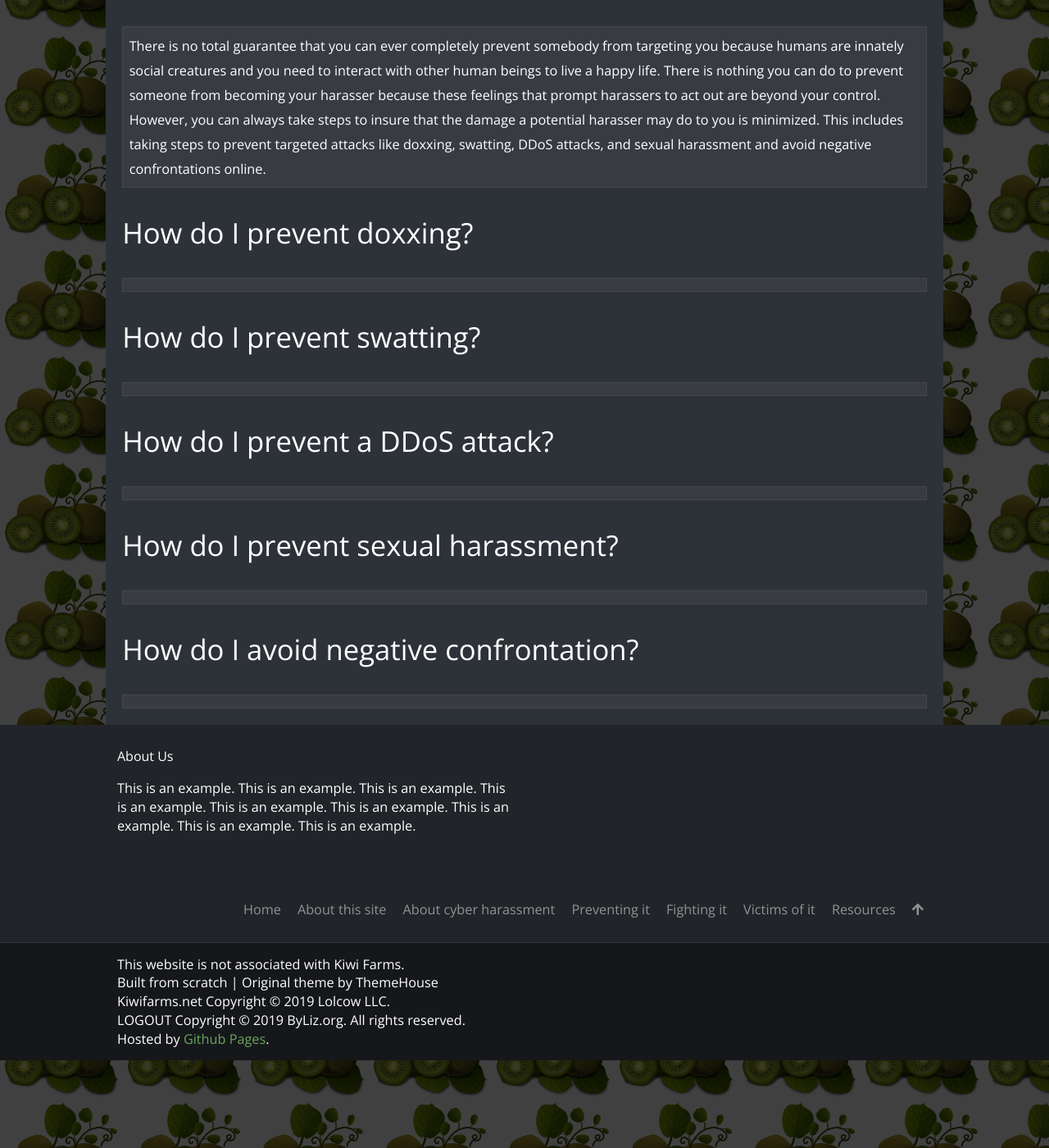
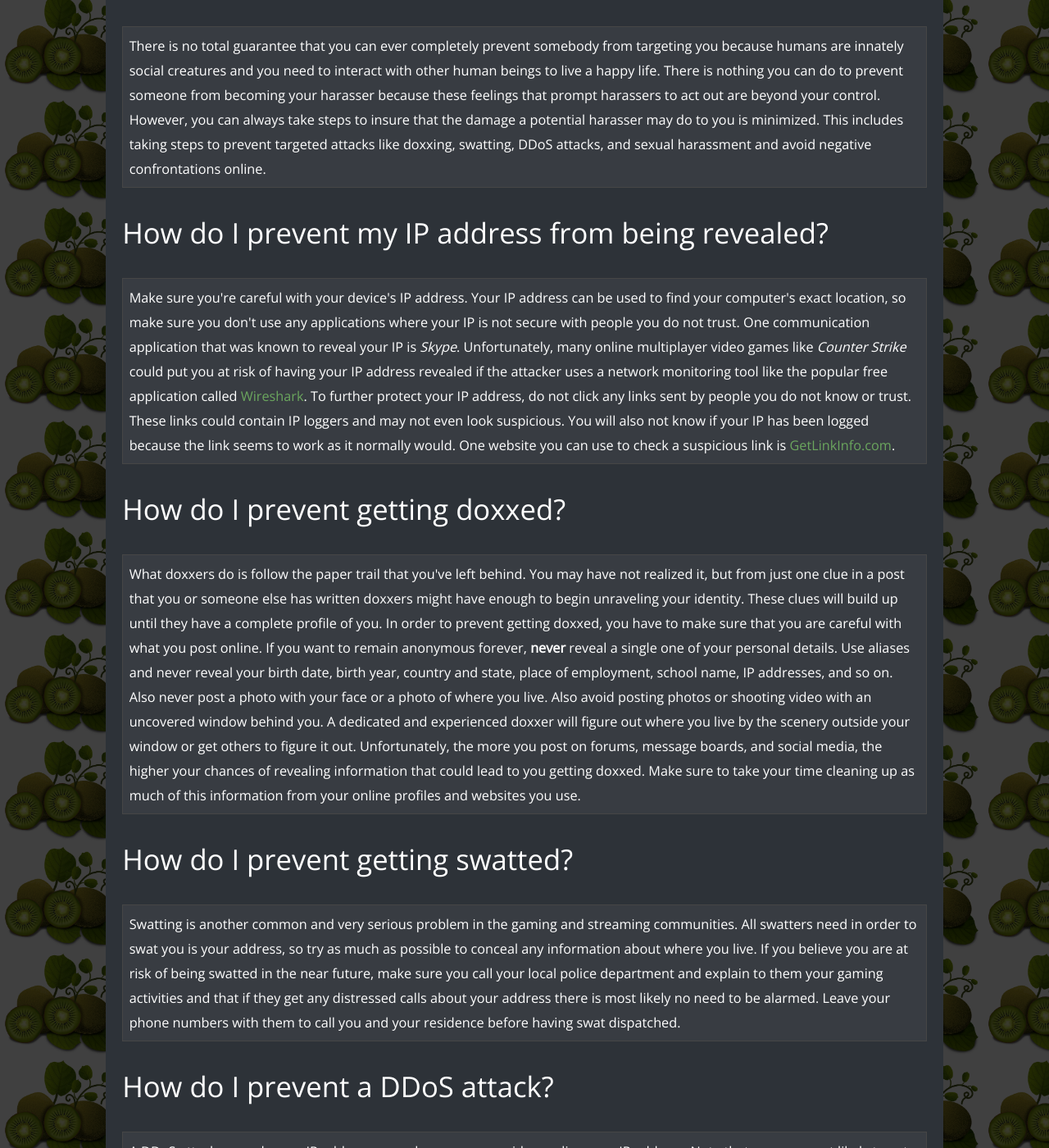
Before and after one commit to byliz/help, a Jekyll site: the page built from prevention/index.html, in a window 1280 px wide and 1400 px high, scrolled down 302 px. Shown: the whole window at 82% size. Built offline with Jekyll 4.4.1, drawn with Linux system fonts in a browser that asks for light colours; nearby versions of some CDN libraries; some web fonts are replaced; some of the changed text lies outside the part shown.

Commit message:
Add files via upload

```diff
--- a/prevention/index.html
+++ b/prevention/index.html
@@ -9,21 +9,25 @@ title: Preventing Cyber Harassment |
 
 <p>There is no total guarantee that you can ever completely prevent somebody from targeting you because humans are innately social creatures and you need to interact with other human beings to live a happy life. There is nothing you can do to prevent someone from becoming your harasser because these feelings that prompt harassers to act out are beyond your control. However, you can always take steps to insure that the damage a potential harasser may do to you is minimized. This includes taking steps to prevent targeted attacks like doxxing, swatting, DDoS attacks, and sexual harassment and avoid negative confrontations online.</p>
 
-<h2>How do I prevent doxxing?</h2>
+<h2>How do I prevent my IP address from being revealed?</h2>
 
-<p></p>
+<p>Make sure you're careful with your device's IP address. Your IP address can be used to find your computer's exact location, so make sure you don't use any applications where your IP is not secure with people you do not trust. One communication application that was known to reveal your IP is <em>Skype</em>. Unfortunately, many online multiplayer video games like <em>Counter Strike</em> could put you at risk of having your IP address revealed if the attacker uses a network monitoring tool like the popular free application called <a href="https://www.wireshark.org/" target="_blank">Wireshark</a>. To further protect your IP address, do not click any links sent by people you do not know or trust. These links could contain IP loggers and may not even look suspicious. You will also not know if your IP has been logged because the link seems to work as it normally would. One website you can use to check a suspicious link is <a href="http://getlinkinfo.com/" target="_blank">GetLinkInfo.com</a>.</p>
 
-<h2>How do I prevent swatting?</h2>
+<h2>How do I prevent getting doxxed?</h2>
 
-<p></p>
+<p>What doxxers do is follow the paper trail that you've left behind. You may have not realized it, but from just one clue in a post that you or someone else has written doxxers might have enough to begin unraveling your identity. These clues will build up until they have a complete profile of you. In order to prevent getting doxxed, you have to make sure that you are careful with what you post online. If you want to remain anonymous forever, <strong>never</strong> reveal a single one of your personal details. Use aliases and never reveal your birth date, birth year, country and state, place of employment, school name, IP addresses, and so on. Also never post a photo with your face or a photo of where you live. Also avoid posting photos or shooting video with an uncovered window behind you. A dedicated and experienced doxxer will figure out where you live by the scenery outside your window or get others to figure it out. Unfortunately, the more you post on forums, message boards, and social media, the higher your chances of revealing information that could lead to you getting doxxed. Make sure to take your time cleaning up as much of this information from your online profiles and websites you use.</p>
+
+<h2>How do I prevent getting swatted?</h2>
+
+<p>Swatting is another common and very serious problem in the gaming and streaming communities. All swatters need in order to swat you is your address, so try as much as possible to conceal any information about where you live. If you believe you are at risk of being swatted in the near future, make sure you call your local police department and explain to them your gaming activities and that if they get any distressed calls about your address there is most likely no need to be alarmed. Leave your phone numbers with them to call you and your residence before having swat dispatched.</p>
 
 <h2>How do I prevent a DDoS attack?</h2>
 
-<p></p>
+<p>A DDoS attacker needs your IP address, so make sure you avoid revealing your IP address. Note that you are most likely to get hit with a DDoS attack if you are an important company with a website or if you are playing a competitive video game such as <em>Counter Strike</em>.</p>
 
 <h2>How do I prevent sexual harassment?</h2>
 
-<p></p>
+<p>Avoid speaking to strangers on anonymous chat services like <em>Omegle</em> or <em>ChatRoulette</em> where creepers may be exposing themselves to people without their consent. Also avoid livestreaming yourself on camera on sites like <em>YouNow</em>.</p>
 
 <h2>How do I avoid negative confrontation?</h2>
 
```
